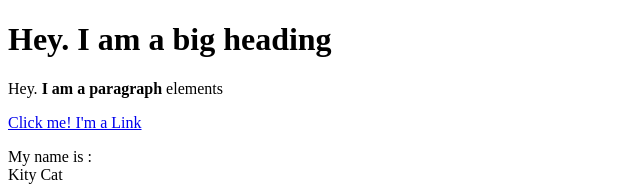
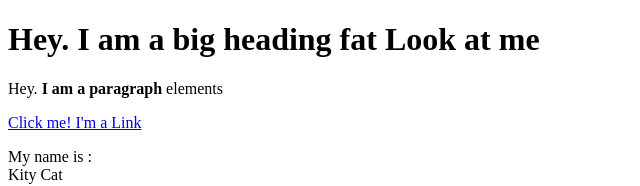
Before and after one commit to Mayk101/cartoon-hero, a plain HTML site: page test.html in a window 1280 px wide. Shown: the top 186 px of the page, without its empty margins (0-640 px from the left). Drawn offline with Linux system fonts and the light colour scheme.

Commit message:
Update test.html
I added fat

```diff
--- a/test.html
+++ b/test.html
@@ -7,7 +7,7 @@
 	<title>Test Page </title>
 </head>
 <body>
-	<h1> Hey. I am a big heading </h1>
+	<h1> Hey. I am a big heading fat Look at me </h1>
 	<p>Hey. <b>I am a paragraph</b> elements </p>
 	<a href="https://google.com" target="_blank"  title="Lets go to Google">Click me! I'm a Link</a>
 
```
